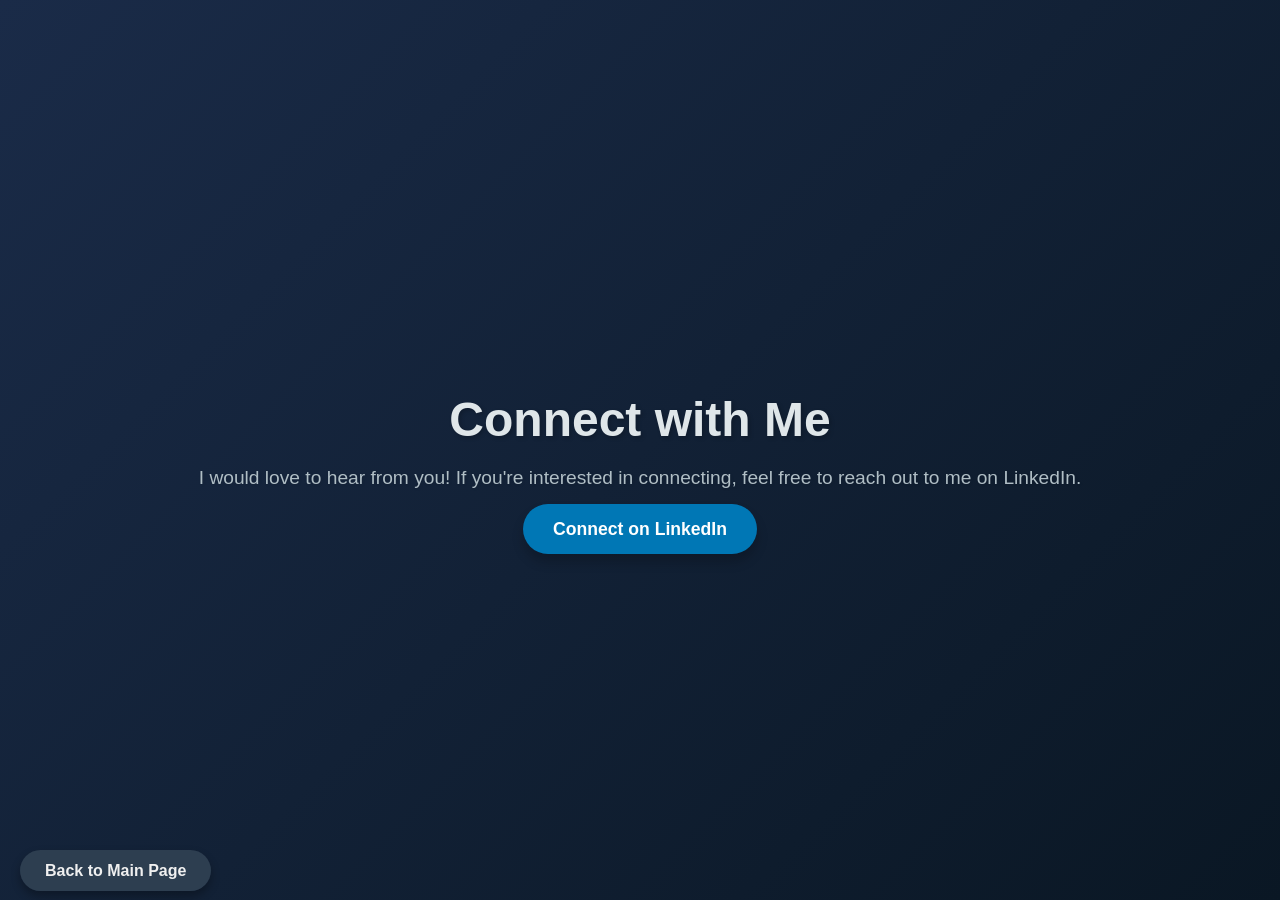
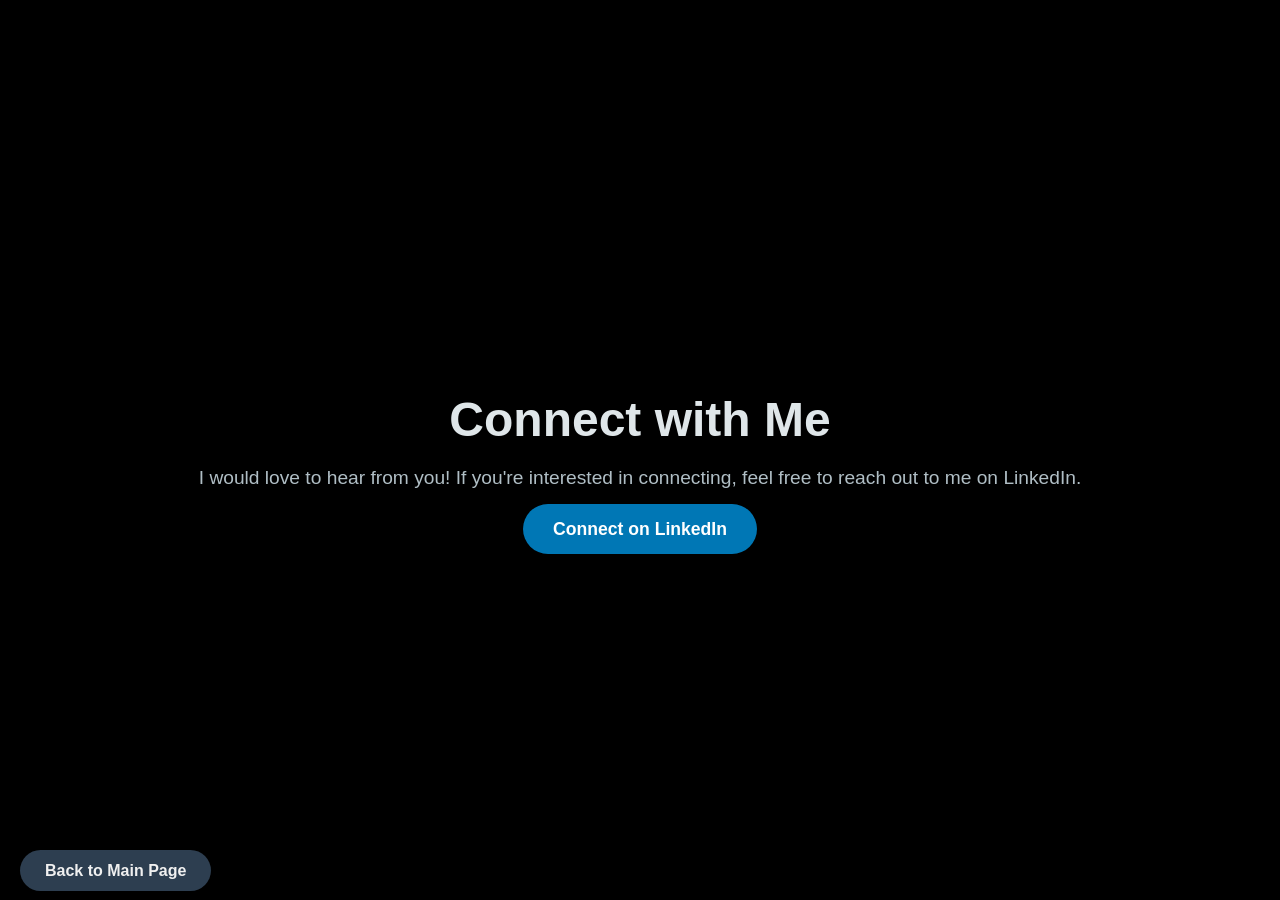
Before and after one commit to nbahador/nbahador.github.io, a Jekyll site: the page contact_me.html, which Jekyll copies as it is, in a window 1280 px wide. Built offline with Jekyll 4.4.1, drawn with Linux system fonts in a browser that asks for light colours.

Commit message:
Update contact_me.html

```diff
--- a/contact_me.html
+++ b/contact_me.html
@@ -11,7 +11,7 @@
             font-family: 'Arial', sans-serif;
             margin: 0;
             padding: 0;
-            background: linear-gradient(135deg, #1a2b48, #0a1724); /* Dark metallic blue gradient */
+            background: black; /* Set background to black */
             color: #f0f0f0;
             display: flex;
             justify-content: center;
```
